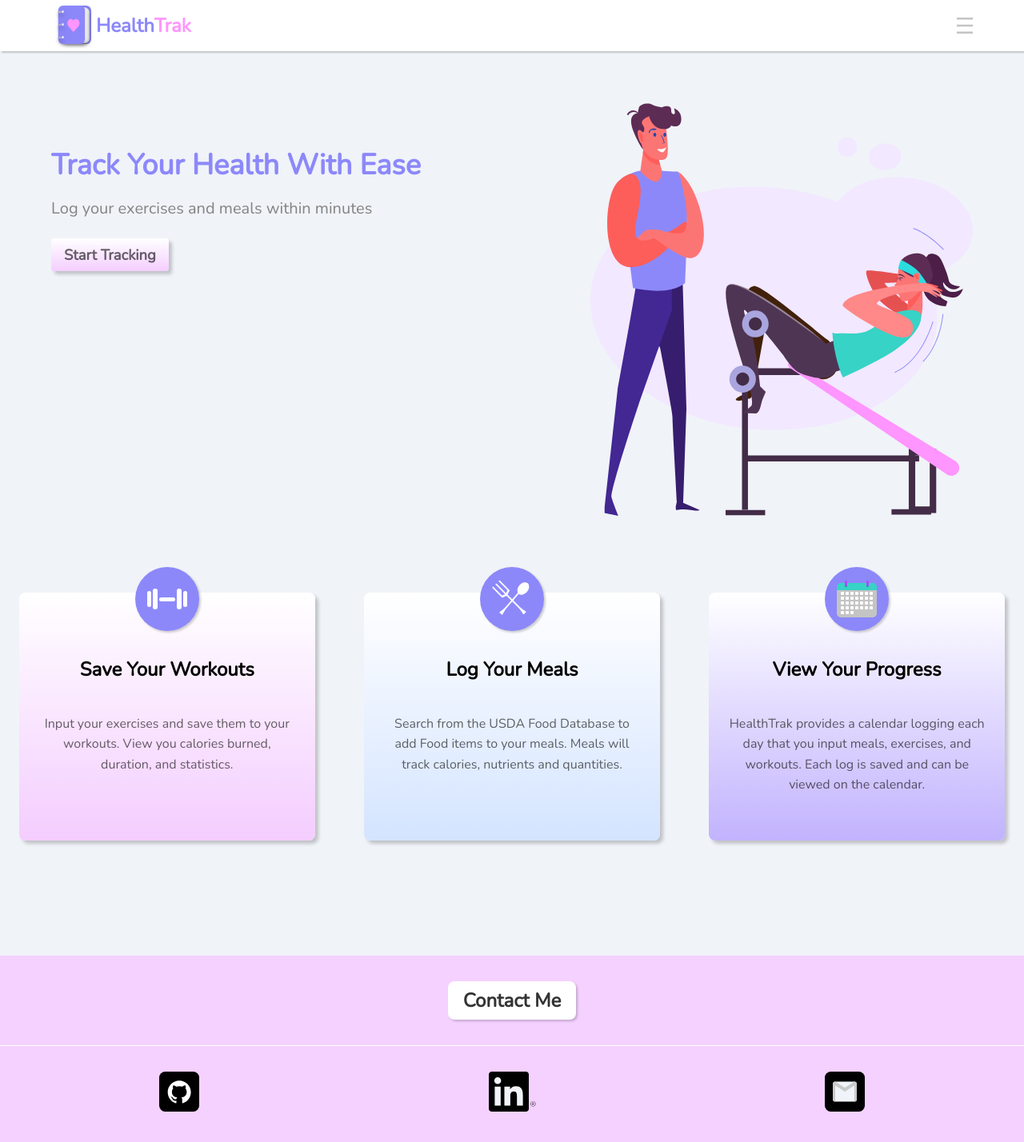
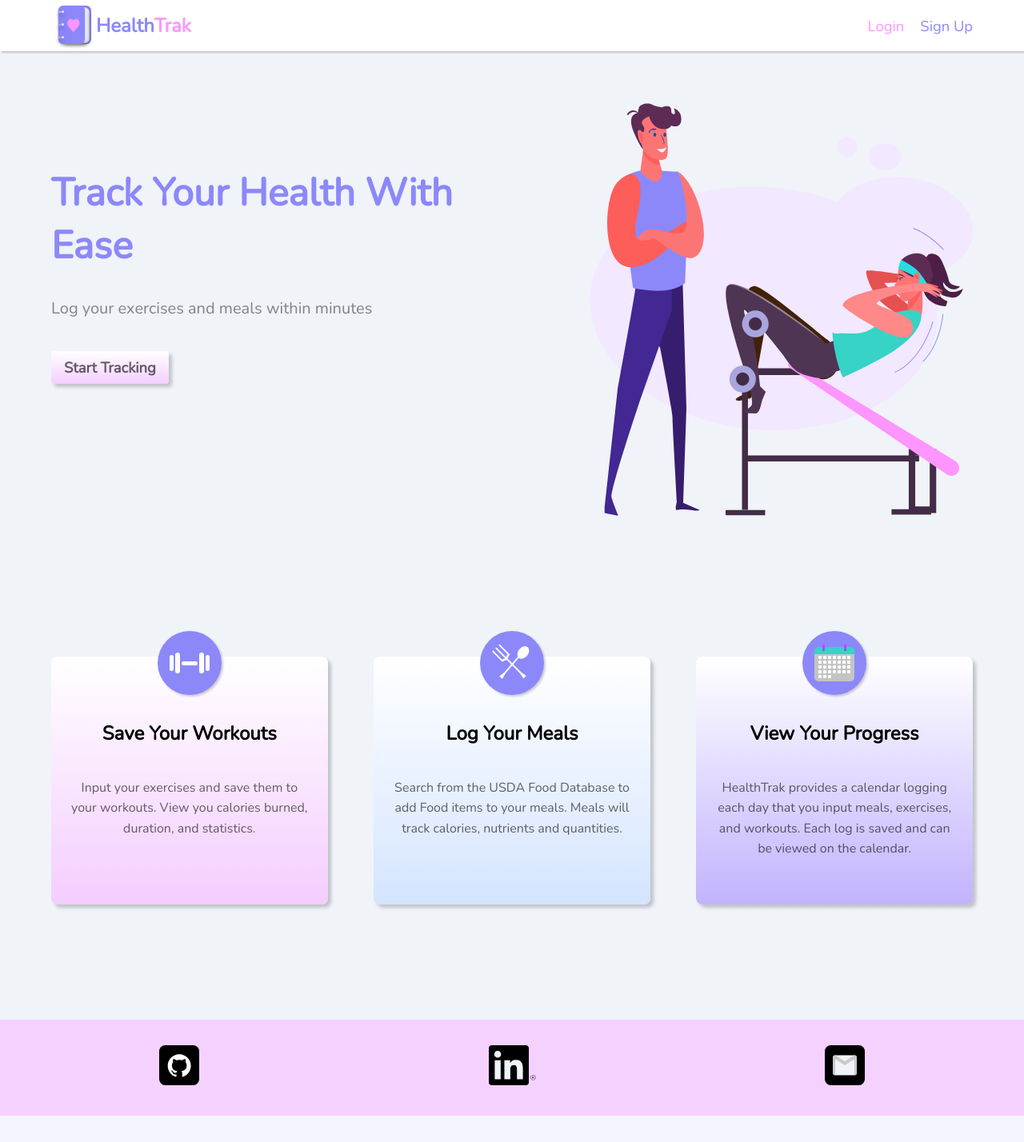
Before and after one commit to connorskorburg/HealthTrak, a Flask app: page /index in a window 1280 px wide. Shown: the whole page at 80% size. After the commit the page ends 1395 px from the top, so only its background shows below. Run offline with Flask 2, Linux system fonts and the light colour scheme.

Commit message:
home page is responsive

```diff
--- a/static/css/index.css
+++ b/static/css/index.css
@@ -205,26 +205,7 @@
     padding: 2rem 1rem;
     background-color: #f5d1ff;
 }
-    #contact-header-outer {
-        width: 100%;
-        text-align: center;
-        background-color: #ffffff;
-        background-color: #F5d1ff;
-        border-bottom: 1px solid #fff;
-    }
-        #contact-header{
-            color: #fff;
-            color: rgba(0,0,0,0.8);
-            box-shadow: 2px 2px 3px rgba(0,0,0,0.2);
-            text-align: center;
-            margin: 2rem auto;
-            padding: 0.5rem 1rem;
-            border-radius: 0.5rem;
-            background-color: var(--purple);
-            background-color: #fff;
-            width: 10rem;
-            display: inline-block;
-        }
+
 
     #contact-inner {
         display: flex;
@@ -251,10 +232,40 @@
     #home-nav {
         padding: 0 5%;
     }
+        #hamburger {
+            display: none;
+        }
+        #home-nav section{
+            display: inline-block;
+            align-self: center;
+            margin-left: auto;
+        }
+            #home-nav section a {
+                font-size: 1.15rem;
+                text-decoration: none;
+                padding-bottom: 0.25rem;
+            }
+            #home-nav section a:first-child {
+                margin-right: 1rem;
+                color: var(--pink);
+            }
+            #home-nav section a:last-child {
+                color: var(--purple);
+            }
+            #home-nav section a:first-child:hover {
+                border-bottom: 2px solid var(--pink);
+                color: var(--purple);
+                transition: all 100ms ease-in-out;
+            }
+            #home-nav section a:last-child:hover {
+                border-bottom: 2px solid var(--purple);
+                color: var(--pink);
+                transition: all 100ms ease-in-out;
+            }
 
     #hero-content{
         flex-direction: row-reverse;
-        padding: 0rem 5% 4rem 5%;
+        padding: 0rem 5% 7rem 5%;
     }
 
         #hero-content img {
@@ -268,17 +279,15 @@
         }
             #hero-content h1 {
                 width: 100%;
-                /* font-size: 2.25rem; */
                 text-align: left;
             }
             #hero-content p {
                 width: 100%;
-                /* font-size: 1.25rem; */
                 text-align: left;
             }
 
     #cards {
-        padding: 2rem 1.5rem;
+        padding: 2rem 5%;
     }
 
 }
@@ -292,4 +301,64 @@
     .card:nth-of-type(2){
         margin-right: 5%;
     }
+    #hero-content{
+        padding: 0rem 5% 9rem 5%;
+    }
+
+        #hero-content img {
+            width: 45%;
+        }
+        #hero-content section {
+            padding-right: 5%;
+            margin: 7.5% 0 0 0;
+        }
+            #hero-content h1 {
+                font-size: 3rem;
+                margin-top: 10%;
+
+            }
+            #hero-content p {
+                padding: 1rem 0;
+            }
 }
+
+
+
+@media screen and (min-width:1300px) {
+    #home-nav {
+        padding: 0 10%;
+    }
+    #cards {
+        padding: 2rem 10%;
+    }
+    #hero-content{
+        padding: 0rem 10% 9rem 10%;
+    }
+    #hero-content h1 {
+        font-size: 4rem;
+        margin-top: 7.5%;
+    }
+}
+
+@media screen and (min-width:1700px) {
+    #home-nav {
+        padding: 0 12.5%;
+    }
+    #cards {
+        padding: 2rem 12.5%;
+    }
+    #hero-content{
+        padding: 0rem 12.5% 9rem 12.5%;
+    }
+        #hero-content h1 {
+            font-size: 5rem;
+            margin-top: 7.5%;
+        }
+        #hero-content p {
+            padding: 1rem 0;
+            font-size: 1.5rem;
+        }
+        #hero-content .btn {
+            font-size: 1.5rem;
+        }
+}
--- a/templates/home.html
+++ b/templates/home.html
@@ -19,8 +19,8 @@
             <h1><span>Health</span><span>Trak</span></h1>
 
             <section>
-                <a class="btn" href="#">Login</a>
-                <a class="btn" href="#">Sign Up</a>
+                <a href="#">Login</a>
+                <a href="#">Sign Up</a>
             </section>
 
             <img id="hamburger" src="../static/images/hamburger.svg" alt="Hamburger Icon">
@@ -100,11 +100,6 @@
 
     </main>
 
-    <div id="contact-header-outer">
-
-        <h2 id="contact-header">Contact Me</h2>
-
-    </div>
 
     <main id="contact">
 
```
